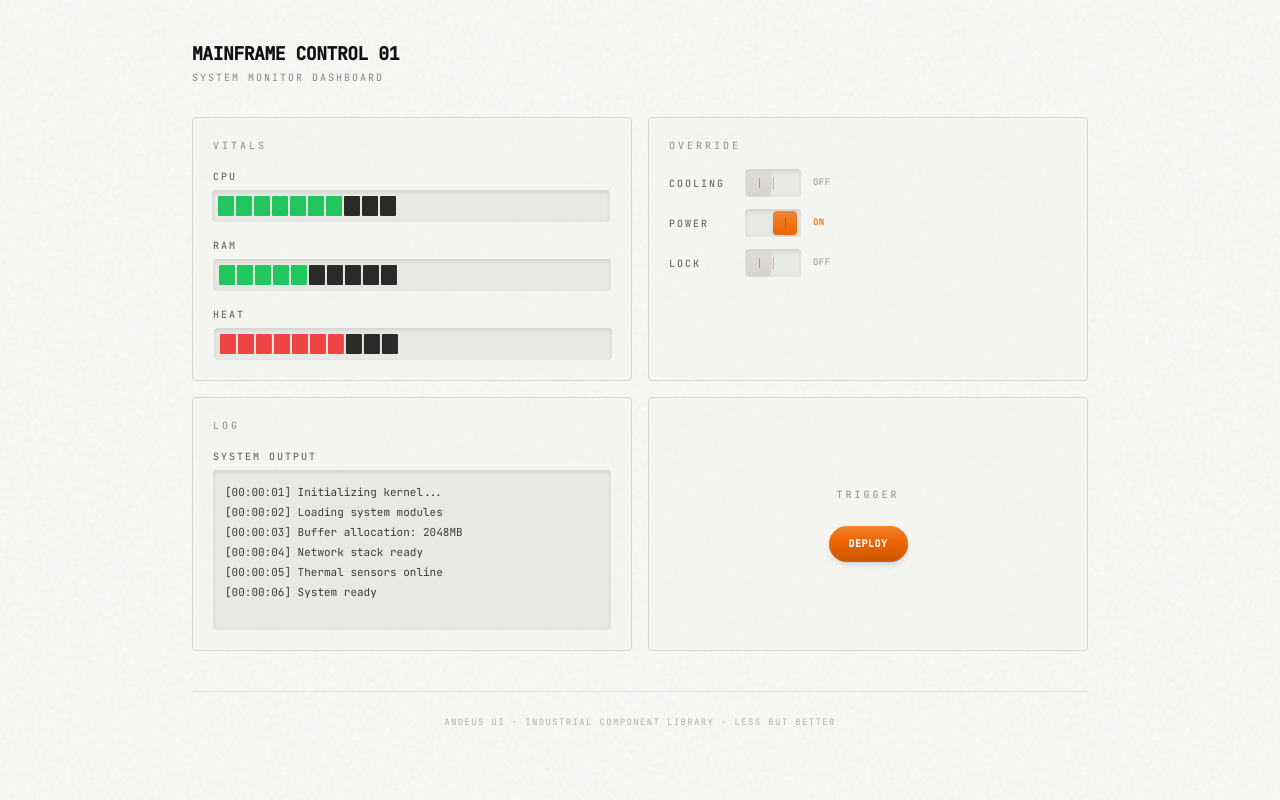
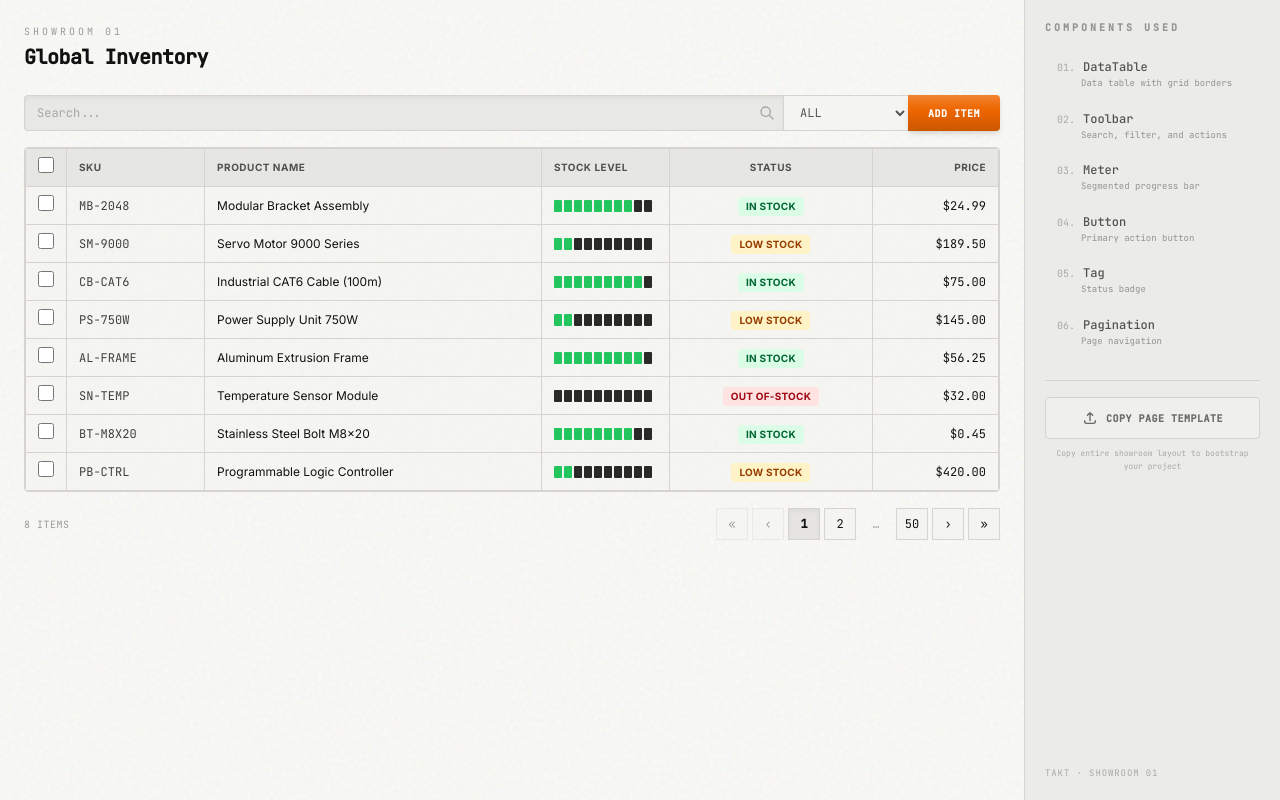
Before and after one commit to ardey26/takt, a SvelteKit app: page / in a window 1280 px wide. Built offline with nearby package versions, Linux system fonts and the light colour scheme.

Commit message:
feat: consolidate showroom to main page with sidebar
- Add PartsList sidebar to main page layout
- Remove separate inventory route (consolidated)
- Update layout to flex split-view workspace

```diff
--- a/src/routes/+page.svelte
+++ b/src/routes/+page.svelte
@@ -1,101 +1,85 @@
 <script lang="ts">
-	import Meter from '$lib/components/Meter.svelte';
-	import Toggle from '$lib/components/Toggle.svelte';
-	import Panel from '$lib/components/Panel.svelte';
-	import Button from '$lib/components/Button.svelte';
+	import DataTable from '$lib/components/DataTable.svelte';
+	import Toolbar from '$lib/components/Toolbar.svelte';
+	import Pagination from '$lib/components/Pagination.svelte';
+	import PartsList from '$lib/components/PartsList.svelte';
 
-	let coolingEnabled = $state(false);
-	let powerEnabled = $state(true);
-	let lockEnabled = $state(false);
+	import { isHighlighted } from '$lib/highlightStore.svelte';
 
-	let cpuValue = $state(67);
-	let ramValue = $state(45);
-	let heatValue = $derived(coolingEnabled ? 22 : 71);
+	let searchValue = $state('');
+	let categoryValue = $state('all');
+	let currentPage = $state(1);
+	let selectedIds = $state<string[]>([]);
 
-	let logs = $state([
-		'[00:00:01] Initializing kernel...',
-		'[00:00:02] Loading system modules',
-		'[00:00:03] Buffer allocation: 2048MB',
-		'[00:00:04] Network stack ready',
-		'[00:00:05] Thermal sensors online',
-		'[00:00:06] System ready',
-	]);
+	const inventoryData = [
+		{ id: '1', sku: 'MB-2048', name: 'Modular Bracket Assembly', category: 'hardware', stock: 156, maxStock: 200, status: 'in-stock' as const, price: 24.99 },
+		{ id: '2', sku: 'SM-9000', name: 'Servo Motor 9000 Series', category: 'electronics', stock: 12, maxStock: 50, status: 'low-stock' as const, price: 189.50 },
+		{ id: '3', sku: 'CB-CAT6', name: 'Industrial CAT6 Cable (100m)', category: 'cables', stock: 89, maxStock: 100, status: 'in-stock' as const, price: 75.00 },
+		{ id: '4', sku: 'PS-750W', name: 'Power Supply Unit 750W', category: 'electronics', stock: 8, maxStock: 40, status: 'low-stock' as const, price: 145.00 },
+		{ id: '5', sku: 'AL-FRAME', name: 'Aluminum Extrusion Frame', category: 'mechanical', stock: 234, maxStock: 250, status: 'in-stock' as const, price: 56.25 },
+		{ id: '6', sku: 'SN-TEMP', name: 'Temperature Sensor Module', category: 'electronics', stock: 0, maxStock: 100, status: 'out-of-stock' as const, price: 32.00 },
+		{ id: '7', sku: 'BT-M8X20', name: 'Stainless Steel Bolt M8x20', category: 'hardware', stock: 1500, maxStock: 2000, status: 'in-stock' as const, price: 0.45 },
+		{ id: '8', sku: 'PB-CTRL', name: 'Programmable Logic Controller', category: 'electronics', stock: 5, maxStock: 25, status: 'low-stock' as const, price: 420.00 },
+	];
 
-	let deployed = $state(false);
+	const categories = ['all', 'electronics', 'mechanical', 'cables', 'hardware'];
 
-	function handleDeploy() {
-		deployed = true;
-		logs = [...logs, `[${new Date().toLocaleTimeString()}] DEPLOY initiated`];
-		logs = [...logs, `[${new Date().toLocaleTimeString()}] Building artifacts...`];
-		setTimeout(() => {
-			logs = [...logs, `[${new Date().toLocaleTimeString()}] Deploy successful`];
-		}, 1500);
+	let filteredData = $derived(
+		inventoryData.filter(item => {
+			const matchesSearch = item.name.toLowerCase().includes(searchValue.toLowerCase()) ||
+				item.sku.toLowerCase().includes(searchValue.toLowerCase());
+			const matchesCategory = categoryValue === 'all' || item.category === categoryValue;
+			return matchesSearch && matchesCategory;
+		})
+	);
+
+	function handleAdd() {
+		alert('Add Item dialog would open here');
 	}
-
-	$effect(() => {
-		const interval = setInterval(() => {
-			cpuValue = Math.max(20, Math.min(95, cpuValue + (Math.random() - 0.5) * 10));
-			ramValue = Math.max(30, Math.min(80, ramValue + (Math.random() - 0.5) * 5));
-		}, 2000);
-		return () => clearInterval(interval);
-	});
 </script>
 
 <svelte:head>
-	<title>MAINFRAME CONTROL 01 | System Monitor</title>
-	<meta name="description" content="Industrial-grade system monitor dashboard. A Dieter Rams-inspired component library for Svelte." />
+	<title>Takt · Showroom 01: Logistics</title>
+	<meta name="description" content="High-end Svelte component library inspired by Dieter Rams. Showroom 01 demonstrates a logistics dashboard." />
 </svelte:head>
 
-<main class="min-h-screen chassis p-6 md:p-10">
-	<div class="max-w-4xl mx-auto">
-		<header class="flex items-center justify-between mb-8">
-			<div>
-				<h1 class="font-mono text-lg font-semibold tracking-tight text-matte">MAINFRAME CONTROL 01</h1>
-				<p class="font-mono text-[10px] tracking-[0.2em] text-matte/50 uppercase mt-0.5">System Monitor Dashboard</p>
-			</div>
+<div class="min-h-screen flex">
+	<!-- Main Stage -->
+	<main class="flex-1 chassis p-6">
+		<!-- Header -->
+		<header class="mb-6">
+			<p class="font-mono text-[10px] tracking-[0.3em] text-matte/40 uppercase mb-1">
+				Showroom 01
+			</p>
+			<h1 class="font-mono text-xl font-bold tracking-tight text-matte">
+				Global Inventory
+			</h1>
 		</header>
 
-		<div class="grid grid-cols-1 md:grid-cols-2 gap-4">
-			<section class="p-5 border border-stone-300 rounded-sm bg-bone/50">
-				<h2 class="font-mono text-[10px] font-medium tracking-[0.3em] text-matte/40 uppercase mb-4">VITALS</h2>
-				<div class="flex flex-col gap-4">
-					<Meter label="CPU" value={cpuValue} />
-					<Meter label="RAM" value={ramValue} />
-					<Meter label="HEAT" value={heatValue} variant="heat" />
-				</div>
-			</section>
-
-			<section class="p-5 border border-stone-300 rounded-sm bg-bone/50">
-				<h2 class="font-mono text-[10px] font-medium tracking-[0.3em] text-matte/40 uppercase mb-4">OVERRIDE</h2>
-				<div class="flex flex-col gap-3">
-					<Toggle label="COOLING" bind:checked={coolingEnabled} />
-					<Toggle label="POWER" bind:checked={powerEnabled} />
-					<Toggle label="LOCK" bind:checked={lockEnabled} />
-				</div>
-			</section>
-
-			<section class="p-5 border border-stone-300 rounded-sm bg-bone/50">
-				<h2 class="font-mono text-[10px] font-medium tracking-[0.3em] text-matte/40 uppercase mb-4">LOG</h2>
-				<Panel label="SYSTEM OUTPUT">
-					{#each logs as log}
-						<div class="text-[11px] leading-5">{log}</div>
-					{/each}
-				</Panel>
-			</section>
-
-			<section class="p-5 border border-stone-300 rounded-sm bg-bone/50 flex flex-col items-center justify-center">
-				<h2 class="font-mono text-[10px] font-medium tracking-[0.3em] text-matte/40 uppercase mb-6">TRIGGER</h2>
-				<Button label="DEPLOY" onclick={handleDeploy} />
-				{#if deployed}
-					<p class="font-mono text-[10px] text-signal mt-4 tracking-wider">DEPLOYMENT ACTIVE</p>
-				{/if}
-			</section>
+		<!-- Control Strip -->
+		<div class="mb-4">
+			<Toolbar
+				bind:searchValue
+				bind:categoryValue
+				{categories}
+				onadd={handleAdd}
+			/>
 		</div>
 
-		<footer class="mt-10 pt-6 border-t border-stone-200">
-			<p class="font-mono text-[9px] tracking-[0.15em] text-matte/30 uppercase text-center">
-				Andeus UI · Industrial Component Library · Less but better
+		<!-- Datagrid -->
+		<div class="bg-bone/50 border border-stone-300 rounded-sm mb-4 transition-all duration-200 {isHighlighted('datagrid') ? 'ring-2 ring-signal ring-offset-2' : ''}">
+			<DataTable items={filteredData} bind:selectedIds />
+		</div>
+
+		<!-- Footer -->
+		<div class="flex items-center justify-between">
+			<p class="font-mono text-[10px] text-matte/40 uppercase tracking-wider">
+				{selectedIds.length > 0 ? `${selectedIds.length} selected` : `${filteredData.length} items`}
 			</p>
-		</footer>
-	</div>
-</main>
+			<Pagination bind:currentPage totalPages={50} />
+		</div>
+	</main>
+
+	<!-- Parts List Sidebar -->
+	<PartsList />
+</div>
--- a/src/routes/inventory/+page.svelte
+++ /dev/null
@@ -1,95 +0,0 @@
-<script lang="ts">
-	import DataTable from '$lib/components/DataTable.svelte';
-	import Toolbar from '$lib/components/Toolbar.svelte';
-	import Pagination from '$lib/components/Pagination.svelte';
-	import Avatar from '$lib/components/Avatar.svelte';
-
-	let searchValue = $state('');
-	let categoryValue = $state('all');
-	let currentPage = $state(1);
-	let selectedIds = $state<string[]>([]);
-
-	const inventoryData = [
-		{ id: '1', sku: 'MB-2048', name: 'Modular Bracket Assembly', category: 'hardware', stock: 156, maxStock: 200, status: 'in-stock' as const, price: 24.99 },
-		{ id: '2', sku: 'SM-9000', name: 'Servo Motor 9000 Series', category: 'electronics', stock: 12, maxStock: 50, status: 'low-stock' as const, price: 189.50 },
-		{ id: '3', sku: 'CB-CAT6', name: 'Industrial CAT6 Cable (100m)', category: 'cables', stock: 89, maxStock: 100, status: 'in-stock' as const, price: 75.00 },
-		{ id: '4', sku: 'PS-750W', name: 'Power Supply Unit 750W', category: 'electronics', stock: 8, maxStock: 40, status: 'low-stock' as const, price: 145.00 },
-		{ id: '5', sku: 'AL-FRAME', name: 'Aluminum Extrusion Frame', category: 'mechanical', stock: 234, maxStock: 250, status: 'in-stock' as const, price: 56.25 },
-		{ id: '6', sku: 'SN-TEMP', name: 'Temperature Sensor Module', category: 'electronics', stock: 0, maxStock: 100, status: 'out-of-stock' as const, price: 32.00 },
-		{ id: '7', sku: 'BT-M8X20', name: 'Stainless Steel Bolt M8x20', category: 'hardware', stock: 1500, maxStock: 2000, status: 'in-stock' as const, price: 0.45 },
-		{ id: '8', sku: 'PB-CTRL', name: 'Programmable Logic Controller', category: 'electronics', stock: 5, maxStock: 25, status: 'low-stock' as const, price: 420.00 },
-	];
-
-	const categories = ['all', 'electronics', 'mechanical', 'cables', 'hardware'];
-
-	let filteredData = $derived(
-		inventoryData.filter(item => {
-			const matchesSearch = item.name.toLowerCase().includes(searchValue.toLowerCase()) ||
-				item.sku.toLowerCase().includes(searchValue.toLowerCase());
-			const matchesCategory = categoryValue === 'all' || item.category === categoryValue;
-			return matchesSearch && matchesCategory;
-		})
-	);
-
-	function handleExport() {
-		alert('Exporting inventory data...');
-	}
-</script>
-
-<svelte:head>
-	<title>Global Inventory | Warehouse Level 04</title>
-	<meta name="description" content="Industrial inventory management dashboard - Warehouse Level 04" />
-</svelte:head>
-
-<main class="min-h-screen chassis">
-	<!-- Top Bar -->
-	<header class="flex items-center justify-between px-6 py-3 border-b border-stone-300 bg-bone/80">
-		<nav class="flex items-center gap-2 text-[11px] font-mono text-matte/50">
-			<a href="/" class="hover:text-matte transition-colors">Home</a>
-			<span>/</span>
-			<span>Logistics</span>
-			<span>/</span>
-			<span class="text-matte font-medium">Inventory</span>
-		</nav>
-		<Avatar initials="AD" name="Andre de Jesus" />
-	</header>
-
-	<!-- Page Content -->
-	<div class="p-6 md:p-10">
-		<!-- Page Header -->
-		<div class="flex flex-col md:flex-row md:items-center md:justify-between gap-4 mb-6">
-			<div>
-				<h1 class="font-mono text-2xl font-bold tracking-tight text-matte">Global Inventory</h1>
-				<p class="font-mono text-[11px] tracking-[0.15em] text-matte/40 uppercase mt-1">
-					Warehouse Level 04 · {filteredData.length} items
-				</p>
-			</div>
-			<Toolbar
-				bind:searchValue
-				bind:categoryValue
-				{categories}
-				onexport={handleExport}
-			/>
-		</div>
-
-		<!-- Data Table -->
-		<div class="bg-bone/50 border border-stone-300 rounded-sm overflow-hidden mb-6">
-			<DataTable items={filteredData} bind:selectedIds />
-		</div>
-
-		<!-- Footer with Pagination -->
-		<div class="flex items-center justify-between">
-			<p class="font-mono text-[10px] text-matte/40 uppercase tracking-wider">
-				{selectedIds.length > 0 ? `${selectedIds.length} selected` : 'No selection'}
-			</p>
-			<Pagination bind:currentPage totalPages={3} />
-		</div>
-	</div>
-
-	<!-- Footer -->
-	<footer class="mt-auto py-6 border-t border-stone-200">
-		<p class="font-mono text-[9px] tracking-[0.15em] text-matte/30 uppercase text-center">
-			Andeus UI · Industrial Component Library · Less but better
-		</p>
-	</footer>
-</main>
```
